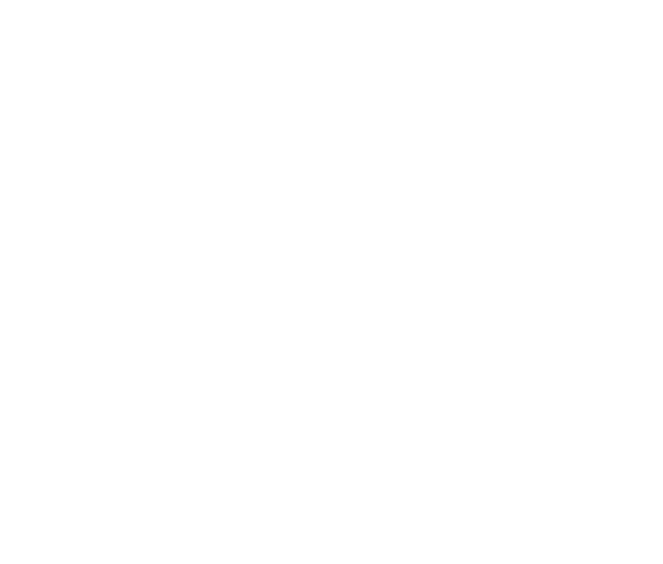
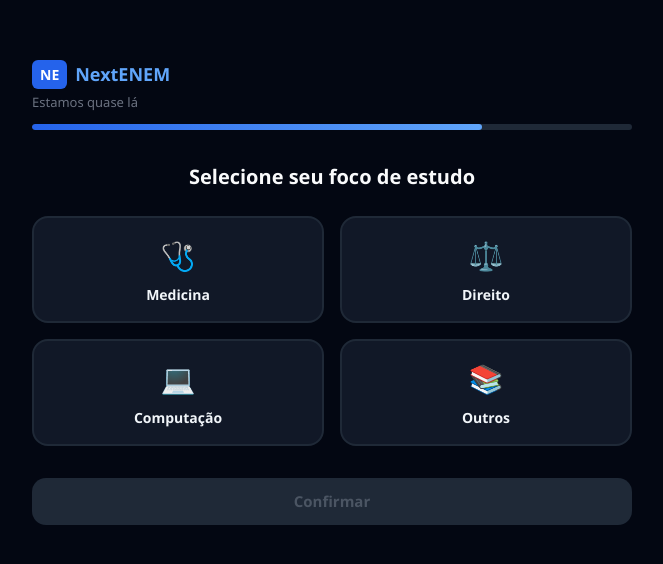
Before and after one commit to YuriLohan/nextENEM, a React (Vite) app in the folder NextENEM-Web-temp/frontend/: page /area-select in a window 1280 px wide. Before the commit this address had no page. Shown: the part 104-668 px from the top of the page, without its empty margins (308-971 px from the left). Built offline with nearby package versions, Linux system fonts and the light colour scheme.

Commit message:
adição da pagina de escolha da area e perfil interativo

```diff
--- a/NextENEM-Web-temp/frontend/src/App.tsx
+++ b/NextENEM-Web-temp/frontend/src/App.tsx
@@ -2,6 +2,7 @@
 import React from 'react'
 import Login from './pages/Login'
 import Register from './pages/Register'
+import AreaSelect from './pages/AreaSelect'
 import Home from './pages/Home'
 import Questions from './pages/Questions'
 import Performance from './pages/Performance'
@@ -19,6 +20,7 @@
     <Routes>
       <Route path="/" element={<Login />} />
       <Route path="/register" element={<Register />} />
+      <Route path="/area-select" element={<AreaSelect />} />
       <Route path="/inbox" element={<Inbox />} />
       <Route path="/verified" element={<Verified />} />
       <Route path="/conteudos" element={<Contents />} />
--- /dev/null
+++ b/NextENEM-Web-temp/frontend/src/pages/AreaSelect.tsx
@@ -0,0 +1,64 @@
+import { useState } from 'react'
+import { useNavigate } from 'react-router-dom'
+import '../style/AreaSelect.css'
+import api from '../services/api'
+
+
+const areas = [
+  { id: 'medicina', label: 'Medicina', emoji: '🩺' },
+  { id: 'direito', label: 'Direito', emoji: '⚖️' },
+  { id: 'computacao', label: 'Computação', emoji: '💻' },
+  { id: 'outros', label: 'Outros', emoji: '📚' },
+]
+
+export default function AreaSelect() {
+  const navigate = useNavigate()
+  const [selected, setSelected] = useState<string | null>(null)
+
+    async function handleConfirm() {
+    if (!selected) return
+    try {
+        await api.post('/auth/study-area', { study_area: selected })
+        navigate('/home')
+    } catch {
+        navigate('/home')
+    }
+    }
+  return (
+    <div className="area-page">
+      <div className="area-header">
+        <div className="area-logo">
+          <span className="area-logo-ne">NE</span>
+          <span className="area-logo-text">NextENEM</span>
+        </div>
+        <p className="area-header-sub">Estamos quase lá</p>
+        <div className="area-progress">
+          <div className="area-progress-fill" />
+        </div>
+      </div>
+
+      <h2 className="area-title">Selecione seu foco de estudo</h2>
+
+      <div className="area-grid">
+        {areas.map(area => (
+          <button
+            key={area.id}
+            className={`area-card ${selected === area.id ? 'selected' : ''}`}
+            onClick={() => setSelected(area.id)}
+          >
+            <span className="area-emoji">{area.emoji}</span>
+            <span className="area-label">{area.label}</span>
+          </button>
+        ))}
+      </div>
+
+      <button
+        className={`area-confirm ${selected ? 'active' : 'disabled'}`}
+        onClick={handleConfirm}
+        disabled={!selected}
+      >
+        Confirmar
+      </button>
+    </div>
+  )
+}
--- a/NextENEM-Web-temp/frontend/src/pages/Home.tsx
+++ b/NextENEM-Web-temp/frontend/src/pages/Home.tsx
@@ -1,18 +1,31 @@
 import { useNavigate } from 'react-router-dom'
-import { useEffect, useState } from 'react'
+import { useEffect, useState, useRef } from 'react'
 import '../style/Home.css'
-
 
 export default function Home() {
   const navigate = useNavigate()
   const name = localStorage.getItem('name') || 'Estudante'
+  const initials = name.slice(0, 2).toUpperCase()
   const [quote, setQuote] = useState<{ text: string; author: string } | null>(null)
+  const [menuOpen, setMenuOpen] = useState(false)
+  const menuRef = useRef<HTMLDivElement>(null)
 
   function handleLogout() {
     localStorage.removeItem('token')
     localStorage.removeItem('name')
     navigate('/')
   }
+
+  // Fecha o menu ao clicar fora
+  useEffect(() => {
+    function handleClickOutside(e: MouseEvent) {
+      if (menuRef.current && !menuRef.current.contains(e.target as Node)) {
+        setMenuOpen(false)
+      }
+    }
+    document.addEventListener('mousedown', handleClickOutside)
+    return () => document.removeEventListener('mousedown', handleClickOutside)
+  }, [])
 
   useEffect(() => {
     const frases = [
@@ -34,7 +47,30 @@
           <div className="home-header-logo-circle">NE</div>
           <span className="home-header-logo-name">NextENEM</span>
         </div>
-        <button className="home-btn-logout" onClick={handleLogout}>Sair</button>
+
+        {/* Avatar com dropdown */}
+        <div className="home-avatar-wrapper" ref={menuRef}>
+          <button
+            className="home-avatar-btn"
+            onClick={() => setMenuOpen(prev => !prev)}
+          >
+            {initials}
+          </button>
+
+          {menuOpen && (
+            <div className="home-dropdown">
+              <div className="home-dropdown-header">
+                <p className="home-dropdown-name">{name}</p>
+              </div>
+              <button className="home-dropdown-item" onClick={() => { setMenuOpen(false); navigate('/area-select') }}>
+                🎯 Mudar área de estudo
+              </button>
+              <button className="home-dropdown-item danger" onClick={handleLogout}>
+                🚪 Sair
+              </button>
+            </div>
+          )}
+        </div>
       </header>
 
       <main className="home-main">
--- a/NextENEM-Web-temp/frontend/src/pages/Login.tsx
+++ b/NextENEM-Web-temp/frontend/src/pages/Login.tsx
@@ -3,7 +3,7 @@
 import api from '../services/api'
 import '../style/shared.css'
 import '../style/Login.css'
-import logo from '../assets/logo.png' // A importação já estava correta
+import logo from '../assets/logo.png'
 
 export default function Login() {
   const navigate = useNavigate()
@@ -16,7 +16,8 @@
       const res = await api.post('/auth/login', { email, password })
       localStorage.setItem('token', res.data.access_token)
       localStorage.setItem('name', res.data.name)
-      navigate('/home')
+      const hasArea = res.data.study_area
+      navigate(hasArea ? '/home' : '/area-select')
     } catch (error: any) {
       const msg = error.response?.data?.detail || 'Email ou senha inválidos'
       setError(msg)
@@ -27,7 +28,6 @@
     <div className="page">
       <div className="card">
         <div className="logo-wrapper">
-          {/* Substituímos o círculo e o h1 pela tag img com a classe logo-img */}
           <img src={logo} alt="NextENEM" className="logo-img" />
           <p className="logo-subtitle">Entre na sua conta para continuar aprendendo</p>
         </div>
@@ -43,8 +43,7 @@
           <input className="input-field" type="email" placeholder="email@dominio.com" value={email} onChange={e => setEmail(e.target.value)} />
         </div>
 
-        {/* Removido o style inline e você pode usar uma classe se quiser, mas mantive a estrutura limpa */}
-        <div className="input-wrapper" style={{ marginBottom: '24px' }}>
+        <div className="input-wrapper login-password">
           <span className="input-icon">
             <svg width="18" height="18" viewBox="0 0 24 24" fill="none" stroke="currentColor" strokeWidth="2" strokeLinecap="round" strokeLinejoin="round">
               <rect x="3" y="11" width="18" height="11" rx="2"/><path d="M7 11V7a5 5 0 0 1 10 0v4"/>
--- /dev/null
+++ b/NextENEM-Web-temp/frontend/src/style/AreaSelect.css
@@ -0,0 +1,138 @@
+@layer components {
+  .area-page {
+  min-height: 100vh;
+  width: 100%;
+  background: #030712;
+  font-family: 'Segoe UI', sans-serif;
+  padding: 32px 24px 40px;
+  box-sizing: border-box;
+  display: flex;
+  flex-direction: column;
+  align-items: center;
+  justify-content: center;
+}
+
+ .area-header {
+  width: 100%;
+  max-width: 600px;
+  margin-bottom: 32px;
+}
+  .area-logo {
+    display: flex;
+    align-items: center;
+    gap: 8px;
+    margin-bottom: 4px;
+  }
+
+  .area-logo-ne {
+    background: #2563eb;
+    color: #fff;
+    font-weight: 800;
+    font-size: 14px;
+    padding: 4px 8px;
+    border-radius: 6px;
+  }
+
+  .area-logo-text {
+    font-weight: 800;
+    font-size: 18px;
+    color: #60a5fa;
+  }
+
+  .area-header-sub {
+    color: #6b7280;
+    font-size: 13px;
+    margin: 4px 0 12px;
+  }
+
+  .area-progress {
+    background: #1f2937;
+    border-radius: 99px;
+    height: 6px;
+    overflow: hidden;
+  }
+
+  .area-progress-fill {
+    background: linear-gradient(90deg, #2563eb, #60a5fa);
+    height: 100%;
+    width: 75%;
+    border-radius: 99px;
+  }
+
+  .area-title {
+    font-size: 20px;
+    font-weight: 700;
+    color: #f9fafb;
+    margin: 0 0 24px;
+  }
+
+ .area-grid {
+  display: grid;
+  grid-template-columns: 1fr 1fr;
+  gap: 16px;
+  margin-bottom: 32px;
+  max-width: 600px;
+  width: 100%;
+ }
+  .area-card {
+  background: #111827;
+  border: 2px solid #1f2937;
+  border-radius: 16px;
+  padding: 16px;
+  display: flex;
+  flex-direction: column;
+  align-items: center;
+  gap: 8px;
+  cursor: pointer;
+  transition: all 0.2s;
+ }
+
+  .area-card:hover {
+    border-color: #2563eb;
+    background: #1a2744;
+  }
+
+  .area-card.selected {
+    border-color: #2563eb;
+    background: #1e3a5f;
+    box-shadow: 0 0 0 3px rgba(37,99,235,0.3);
+  }
+
+  .area-emoji {
+    font-size: 28px;
+  }
+
+  .area-label {
+    font-size: 14px;
+    font-weight: 600;
+    color: #f1f5f9;
+  }
+
+  .area-confirm {
+  width: 100%;
+  max-width: 600px;
+  padding: 12px;
+  border: none;
+  border-radius: 14px;
+  font-size: 15px;
+  font-weight: 700;
+  transition: all 0.2s;
+ }
+
+  .area-confirm.active {
+    background: #2563eb;
+    color: #fff;
+    cursor: pointer;
+    box-shadow: 0 6px 20px rgba(37,99,235,0.4);
+  }
+
+  .area-confirm.active:hover {
+    background: #1d4ed8;
+  }
+
+  .area-confirm.disabled {
+    background: #1f2937;
+    color: #4b5563;
+    cursor: not-allowed;
+  }
+}
--- a/NextENEM-Web-temp/frontend/src/style/Home.css
+++ b/NextENEM-Web-temp/frontend/src/style/Home.css
@@ -159,4 +159,77 @@
   font-size: 12px;
   margin: 0;
 }
+.home-avatar-wrapper {
+    position: relative;
+  }
+
+  .home-avatar-btn {
+    width: 38px;
+    height: 38px;
+    border-radius: 50%;
+    background: #2563eb;
+    color: #fff;
+    font-weight: 800;
+    font-size: 14px;
+    border: none;
+    cursor: pointer;
+    display: flex;
+    align-items: center;
+    justify-content: center;
+    transition: background 0.2s;
+  }
+
+  .home-avatar-btn:hover {
+    background: #1d4ed8;
+  }
+
+  .home-dropdown {
+    position: absolute;
+    right: 0;
+    top: 48px;
+    background: #1f2937;
+    border: 1px solid #374151;
+    border-radius: 14px;
+    width: 200px;
+    box-shadow: 0 8px 24px rgba(0,0,0,0.4);
+    z-index: 100;
+    overflow: hidden;
+  }
+
+  .home-dropdown-header {
+    padding: 12px 16px;
+    border-bottom: 1px solid #374151;
+  }
+
+  .home-dropdown-name {
+    color: #f9fafb;
+    font-weight: 700;
+    font-size: 14px;
+    margin: 0;
+  }
+
+  .home-dropdown-item {
+    width: 100%;
+    padding: 12px 16px;
+    background: none;
+    border: none;
+    color: #d1d5db;
+    font-size: 14px;
+    text-align: left;
+    cursor: pointer;
+    transition: background 0.2s;
+    display: block;
+  }
+
+  .home-dropdown-item:hover {
+    background: #374151;
+  }
+
+  .home-dropdown-item.danger {
+    color: #f87171;
+  }
+
+  .home-dropdown-item.danger:hover {
+    background: rgba(239,68,68,0.1);
+  }
 }
--- a/NextENEM-Web-temp/frontend/src/style/Login.css
+++ b/NextENEM-Web-temp/frontend/src/style/Login.css
@@ -1,9 +1,13 @@
 @layer components {
+  .login-password {
+    margin-bottom: 24px;
+  }
+
   .login-google-btn {
     width: 100%;
     padding: 14px;
     background: #1f2937;
-  border: none;
+    border: 1px solid #374151;
     border-radius: 12px;
     display: flex;
     justify-content: center;
--- a/NextENEM-Web-temp/frontend/src/style/Shared.css
+++ b/NextENEM-Web-temp/frontend/src/style/Shared.css
@@ -31,12 +31,11 @@
 }
 
 .logo-img {
-  width: 240px;
+  width: 180px;
   height: auto;
   display: block;
   object-fit: contain;
-  /* Remove o excesso de topo da imagem */
-  margin-top: -45px;
+  margin-bottom: 8px;
 }
 
 .logo-subtitle {
@@ -44,10 +43,6 @@
   font-size: 14px;
   margin: 0;
   padding: 0;
-  /* FORÇA O TEXTO A SUBIR PARA PERTO DO DESENHO */
-  margin-top: -55px;
-  position: relative;
-  z-index: 2;
 }
 
 /* Inputs com ícone */
```
Also changed, not shown: 2 other files (tests, documents, lock files or other folders). Lines whose indentation alone changed are shown as unchanged.
